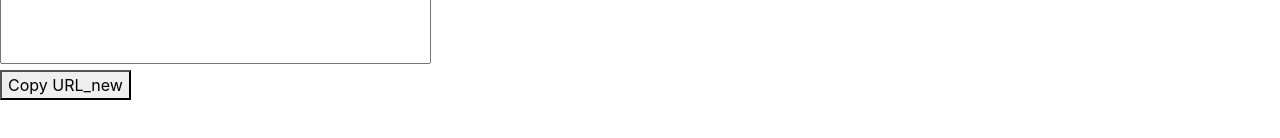
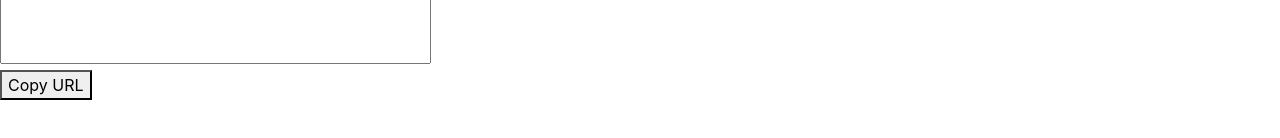
Before and after one commit to dkhh10/dkhh10.github.io, a plain HTML site: page index.html in a window 1280 px wide. Shown: the part 448-586 px from the top of the page. Drawn offline with nearby package versions, Linux system fonts and the light colour scheme; some packages are replaced by stand-ins of ours; a script that the page names is missing.

Commit message:
Update index.html

```diff
--- a/index.html
+++ b/index.html
@@ -50,7 +50,7 @@
         new Clipboard('#copy-button');
       })();
       </script>
-      <button type="button" id="copy-button" data-clipboard-target="#myInput" >Copy URL_new</button>
+      <button type="button" id="copy-button" data-clipboard-target="#myInput" >Copy URL</button>
     </fieldset>
   </form>
 
```
